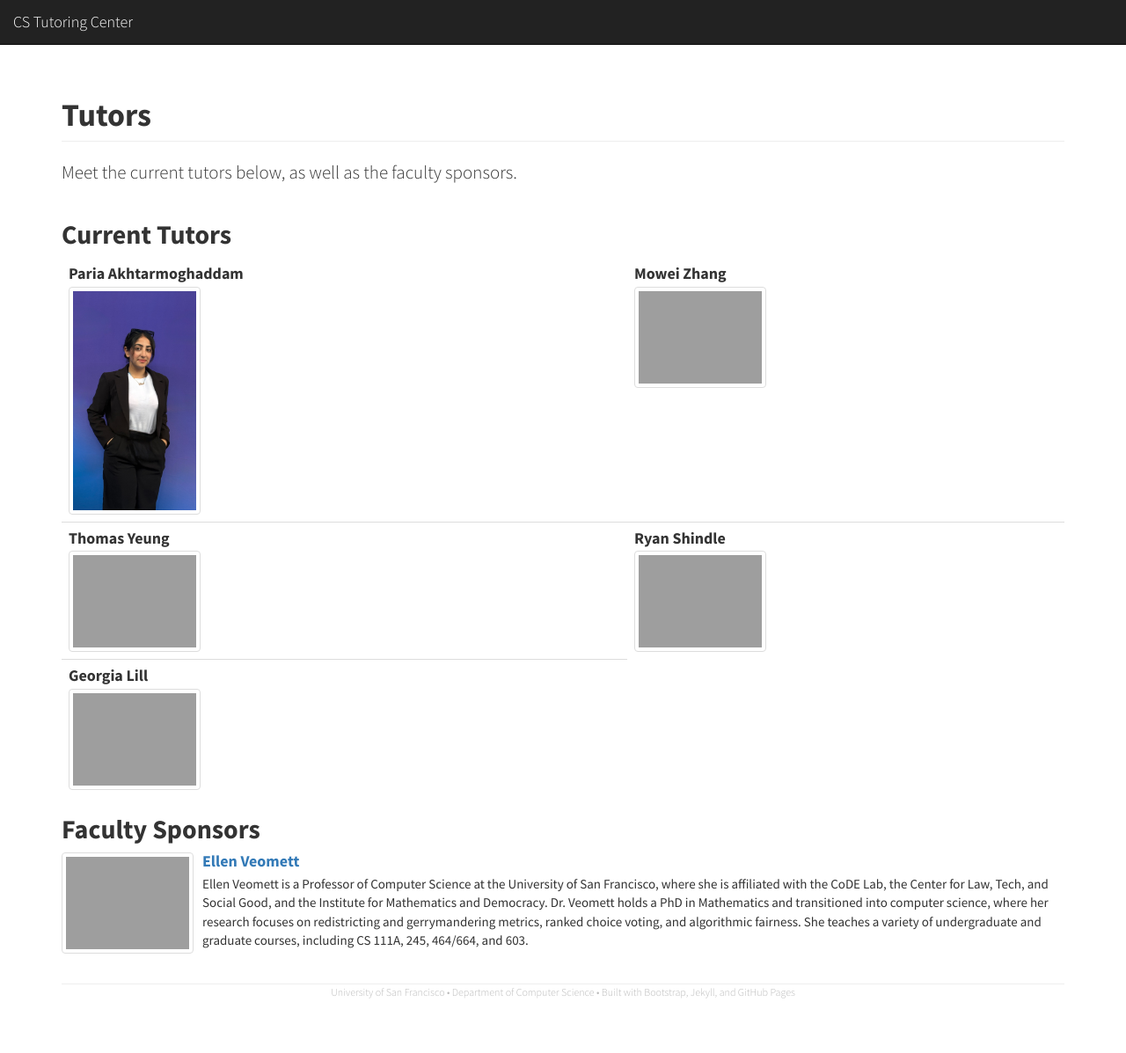
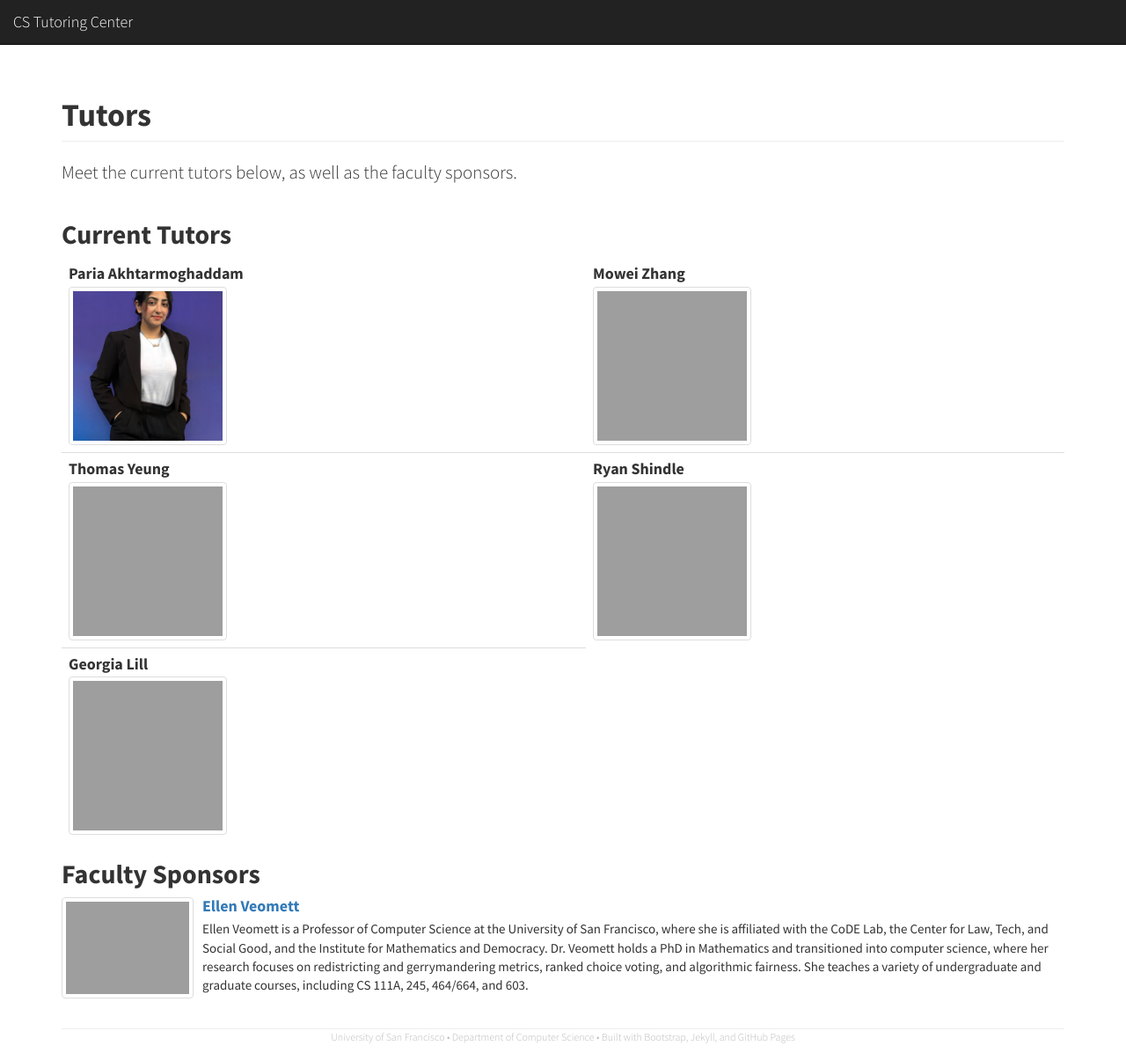
Before and after one commit to CSTutors/CSTutors.github.io, a Jekyll site: the page built from tutors/index.html, in a window 1280 px wide. Shown: the whole page at 88% size. Built offline with Jekyll 4.4.1, drawn with Linux system fonts in a browser that asks for light colours; nearby versions of some CDN libraries; before the commit the page ends 1146 px from its top, so only the background shows below that.

Commit message:
Standardize tutor photo sizes

```diff
--- a/css/cstutors.css
+++ b/css/cstutors.css
@@ -67,3 +67,9 @@ code {
   margin-top: 1.5em;
   border-top: 1px solid #eeeeee;
 }
+.tutor-photo {
+  width: 180px;
+  height: 180px;
+  object-fit: cover;
+  object-position: center;
+}
--- a/tutors/index.html
+++ b/tutors/index.html
@@ -14,7 +14,7 @@ lead: 'Meet the current tutors below, as well as the faculty sponsors.'
       <td>
         <h4 class="media-heading">Paria Akhtarmoghaddam</h4>
         <a class="pull-left" href="#">
-          <img class="media-object img-thumbnail" width="150" src="{{ site.url }}/img/Tutors/paria.jpeg">
+          <img class="media-object img-thumbnail tutor-photo" src="{{ site.url }}/img/Tutors/paria.jpeg">
         </a>
       </td>
 
@@ -22,7 +22,7 @@ lead: 'Meet the current tutors below, as well as the faculty sponsors.'
       <td>
         <h4 class="media-heading">Mowei Zhang</h4>
         <a class="pull-left" href="#">
-          <img class="media-object img-thumbnail" width="150" src="{{ site.url }}/img/Tutors/Mowei-Zhang.jpeg">
+          <img class="media-object img-thumbnail tutor-photo" src="{{ site.url }}/img/Tutors/Mowei-Zhang.jpeg">
         </a>
       </td>
     </tr>
@@ -31,7 +31,7 @@ lead: 'Meet the current tutors below, as well as the faculty sponsors.'
       <td>
         <h4 class="media-heading">Thomas Yeung</h4>
         <a class="pull-left" href="#">
-          <img class="media-object img-thumbnail" width="150" src="{{ site.url }}/img/Tutors/Thomas-Yeung.jpg">
+          <img class="media-object img-thumbnail tutor-photo" src="{{ site.url }}/img/Tutors/Thomas-Yeung.jpg">
         </a>
       </td>
 
@@ -39,7 +39,7 @@ lead: 'Meet the current tutors below, as well as the faculty sponsors.'
       <td>
         <h4 class="media-heading">Ryan Shindle</h4>
         <a class="pull-left" href="#">
-          <img class="media-object img-thumbnail" width="150" src="{{ site.url }}/img/Tutors/Ryan-Shindle.jpg">
+          <img class="media-object img-thumbnail tutor-photo" src="{{ site.url }}/img/Tutors/Ryan-Shindle.jpg">
         </a>
       </td>
     </tr>
@@ -48,7 +48,7 @@ lead: 'Meet the current tutors below, as well as the faculty sponsors.'
       <td>
         <h4 class="media-heading">Georgia Lill</h4>
         <a class="pull-left" href="#">
-          <img class="media-object img-thumbnail" width="150" src="{{ site.url }}/img/Tutors/Georgia-Lill.jpeg">
+          <img class="media-object img-thumbnail tutor-photo" src="{{ site.url }}/img/Tutors/Georgia-Lill.jpeg">
         </a>
       </td>
     </tr>
```
